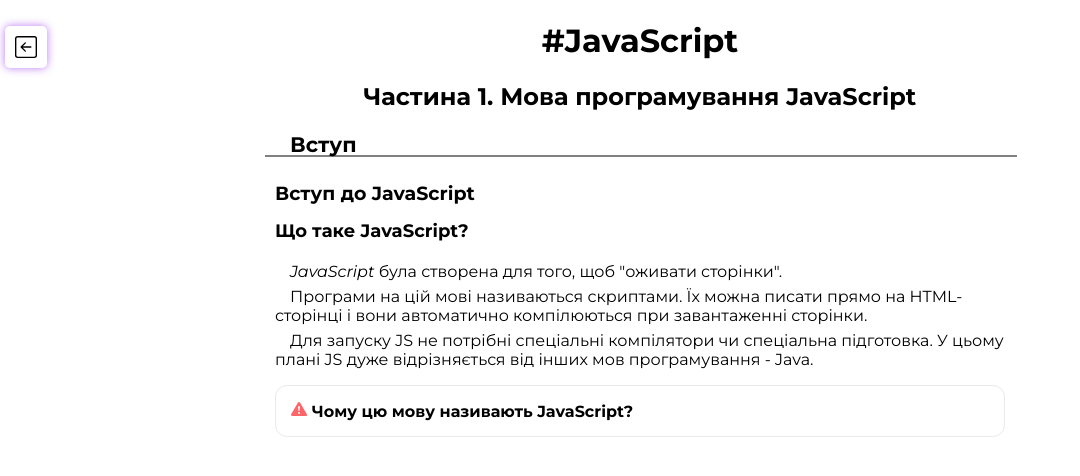
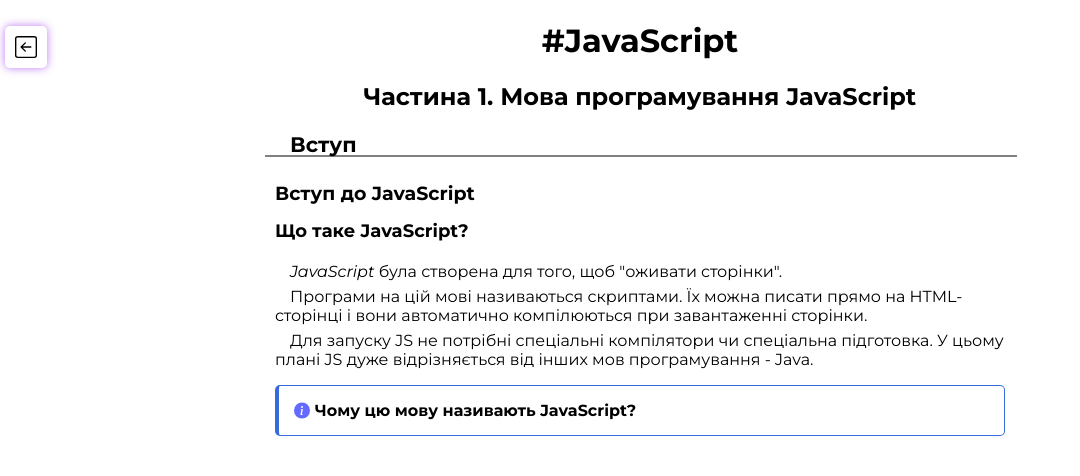
Before and after one commit to Vlad-Drishchuk/Note, a plain HTML site: page JavaScript/Note.html in a window 1280 px wide. Shown: the whole page, without its empty margins (0-1080 px from the left). Drawn offline with Linux system fonts and the light colour scheme.

Commit message:
25.08 /2

```diff
--- a/JavaScript/Note.html
+++ b/JavaScript/Note.html
@@ -25,9 +25,11 @@
                             <p class="text"><i>JavaScript</i> була створена для того, щоб "оживати сторінки".</p>
                             <p class="text">Програми на цій мові називаються скриптами. Їх можна писати прямо на HTML-сторінці і вони автоматично компілюються при завантаженні сторінки.</p>
                             <p class="text">Для запуску JS не потрібні спеціальні компілятори чи спеціальна підготовка. У цьому плані JS дуже відрізняється від інших мов програмування - Java.</p>
-                            <div class="alert">
-                                <img src="exclamation-triangle-fill.svg" width="16px" style="margin-right: 5px;"><b>Чому цю мову називають JavaScript?
-                                </b>
+                            <div class="alert-info">
+                                <img src="info-circle-fill.svg" width="16px" style="margin-right: 5px;">
+                                <div class="alert-text">
+                                    <b>Чому цю мову називають JavaScript?</b>
+                                </div>
                             </div>
     </div>
     </div>
--- a/Style/css.css
+++ b/Style/css.css
@@ -97,8 +97,6 @@ a, a:hover{
     background-color: #f8f8f8;
     border-radius: 12px;
 }
-.alert_i{border: 1px solid #5459ff;}
-.alert_i_bg{background-color: #5459ff; height: 100%; width: 2px; border-radius: 1px;color: #5459ff;}
 .code{
     display: inline;
     font-family: "Source Code Pro";
@@ -106,11 +104,15 @@ a, a:hover{
     margin-left: 3px;
     background-color: #eaeaea;
 }
-.alert{
-    border: 1px #eaeaea solid;
-    border-radius: 12px;
+.alert-info{
+    border-top: 1px  rgb(52, 109, 219) solid;
+    border-right: 1px  rgb(52, 109, 219) solid;
+    border-bottom: 1px  rgb(52, 109, 219) solid;
+    border-left: 4px  rgb(52, 109, 219) solid;
+    border-radius: 5px;
     padding: 15px;
     margin: 10px;
+    display: flex;
 }
 @media (max-width:769px){
     .content{width: 100vw; margin-left: 0;}
```
